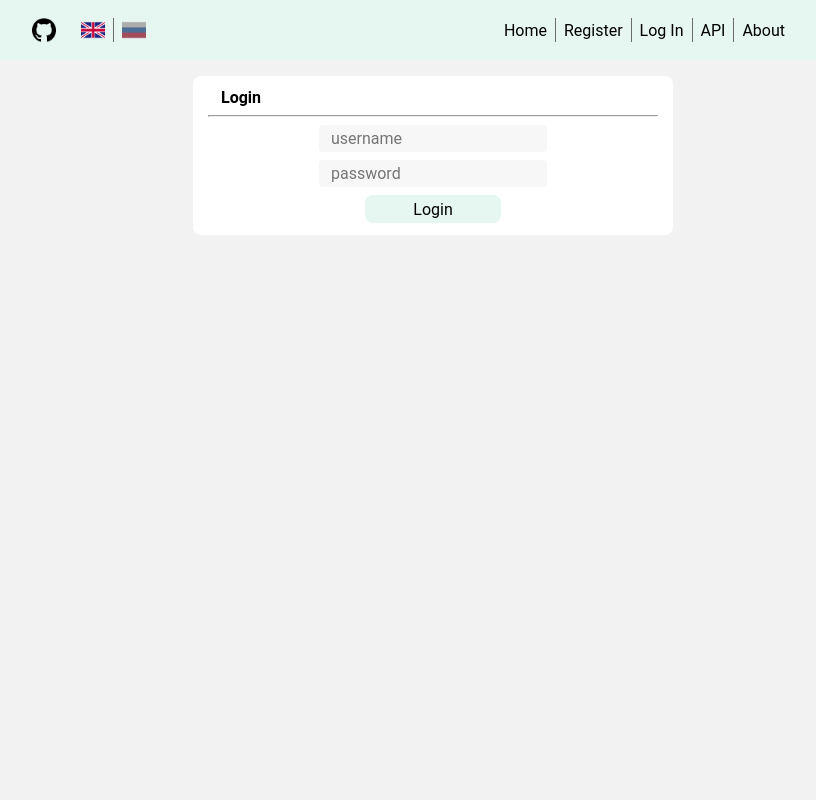
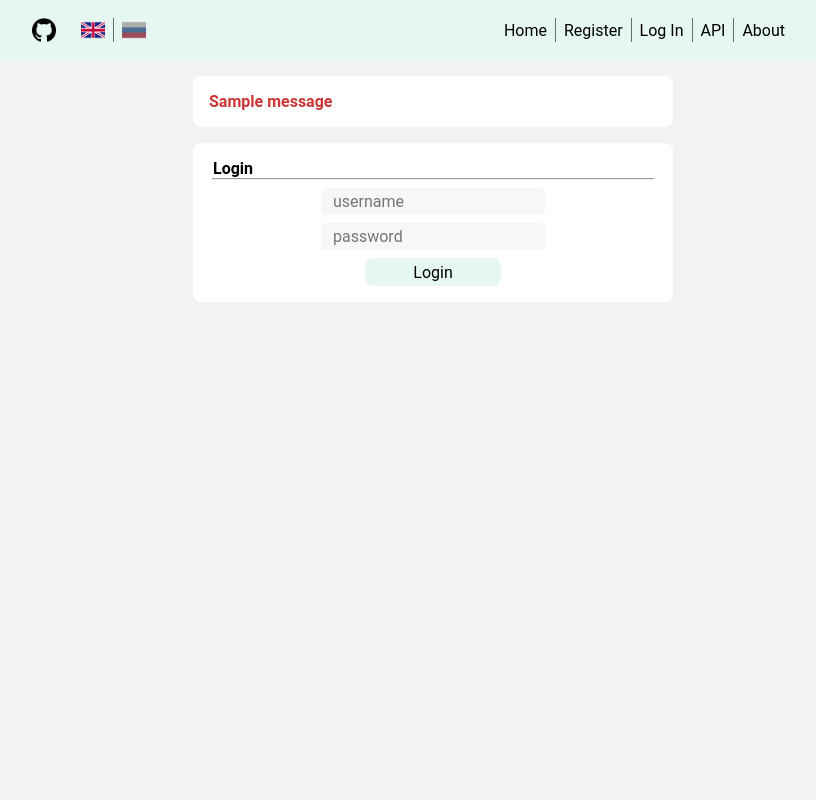
Before and after one commit to SaraFarron/Blog, a Django app: page /en/user/login in a window 1280 px wide. Shown: the whole page, without its empty margins (207-1023 px from the left). Run offline with Django 3.2, Linux system fonts and the light colour scheme; tables that the repository leaves empty hold one stand-in row (values such as "Sample post"); one stand-in notice (Sample message) is shown; parts of the project's set-up code (start-up, migrations or seed data) failed here and were passed over.

Commit message:
adjustments, login page messages(idk how to translate)

```diff
--- a/static/_scss/_common.scss
+++ b/static/_scss/_common.scss
@@ -50,8 +50,13 @@
     }
 }
 
+html {
+    overflow-y: scroll;
+}
+
 html, body {
     min-height: 100%;
+
 }
 
 body {
@@ -97,12 +102,16 @@
 
 p, h1, h3, h4, h5 {
     padding: 0px;
-    margin: 0px 8px 8px 8px;
-    text-indent: 8px;
+    //text-indent: 8px;
     overflow: hidden;
     text-overflow: ellipsis;
     overflow-wrap: anywhere;
+    margin: 0;
     //box-sizing: border-box;
+
+    & + & {
+        margin-top: 8px;
+    }
   }
 
 h2 {
@@ -114,6 +123,9 @@
     overflow: hidden;
 }
 
+h4 {
+    margin-left: 4px;
+}
 
 label {
     box-sizing: border-box;
@@ -132,7 +144,7 @@
     border-radius: 8px;
 
     position: relative;
-    padding: 12px;
+    padding: 16px;
     margin: 0px;
     margin-bottom: 16px;
     display: flex;
@@ -234,7 +246,7 @@
 }
 
 .pdb-4 {
-    padding-bottom: 4px;
+    padding-bottom: 8px; //too lazy to change all occurrences :)
 }
 
 .pd-0 {
@@ -270,11 +282,10 @@
 }
 
 input[type="text"],input[type="number"],input[type="password"],input[type="email"],textarea {
-    padding: 4px;
+    padding: 4px 12px;
     width: 100%;
     font-family: 'Roboto', Tahoma;
     font-size: 16px;
-    text-indent: 8px;
     display: block;
     border: 0;
     border-radius: 4px;
--- a/static/_scss/_posts.scss
+++ b/static/_scss/_posts.scss
@@ -1,8 +1,8 @@
 @import "common-vars.scss";
 
 .list-v {
-    $create-post-section-height: 306px;
-    $comment-post-section-height: 80px;
+    $create-post-section-height: 239px;
+    $comment-post-section-height: 78px;
 
     max-width: $postlist-max-width;
     min-width: $postlist-min-width;
@@ -192,3 +192,29 @@
     opacity: 0;
     transform: scale(0.8);
 }
+
+.post-stats {
+    justify-content:end;
+    width: 300px;
+
+    & > * {
+        margin: 0 !important;
+        width: 100% !important;
+
+        justify-self:end;
+    }
+
+    // & > :nth-child(1) {
+    //     max-width: 70px;
+    // }
+
+    // & > :nth-child(2) {
+    //     max-width: 70px;
+    // }
+
+    & > :nth-child(1) {
+        max-width: 100px;
+        display: flex;
+        justify-content: end;
+    }
+}
--- a/static/_scss/_profile.scss
+++ b/static/_scss/_profile.scss
@@ -21,12 +21,14 @@
 
 .profile-list {
     width: -webkit-fill-available;
+
     position: relative;
     top: 0;
     opacity: 1;
     transform: translate0(100%);
-    transition: opacity 1000ms ease-in-out,
-    transform 500ms ease-in-out;
+    transition: opacity 1.5s ease-in-out,
+                transform 500ms ease-in-out,
+                height 500ms ease-in-out;
 }
 
 .profile-list.hidden {
--- a/static/css/bundle.css
+++ b/static/css/bundle.css
@@ -5,6 +5,10 @@
   100% {
     visibility: hidden;
   }
+}
+
+html {
+  overflow-y: scroll;
 }
 
 html, body, body.dark {
@@ -54,11 +58,14 @@
 
 p, h1, h3, h4, h5 {
   padding: 0px;
-  margin: 0px 8px 8px 8px;
-  text-indent: 8px;
   overflow: hidden;
   text-overflow: ellipsis;
   overflow-wrap: anywhere;
+  margin: 0;
+}
+
+p + p, h1 + p, h3 + p, h4 + p, h5 + p, p + h1, h1 + h1, h3 + h1, h4 + h1, h5 + h1, p + h3, h1 + h3, h3 + h3, h4 + h3, h5 + h3, p + h4, h1 + h4, h3 + h4, h4 + h4, h5 + h4, p + h5, h1 + h5, h3 + h5, h4 + h5, h5 + h5 {
+  margin-top: 8px;
 }
 
 h2 {
@@ -68,6 +75,10 @@
   text-overflow: ellipsis;
   white-space: nowrap;
   overflow: hidden;
+}
+
+h4 {
+  margin-left: 4px;
 }
 
 label {
@@ -85,7 +96,7 @@
   background-color: white;
   border-radius: 8px;
   position: relative;
-  padding: 12px;
+  padding: 16px;
   margin: 0px;
   margin-bottom: 16px;
   display: flex;
@@ -222,11 +233,10 @@
 }
 
 input[type="text"], input[type="number"], input[type="password"], input[type="email"], textarea {
-  padding: 4px;
+  padding: 4px 12px;
   width: 100%;
   font-family: 'Roboto', Tahoma;
   font-size: 16px;
-  text-indent: 8px;
   display: block;
   border: 0;
   border-radius: 4px;
--- a/templates/blog/about.html
+++ b/templates/blog/about.html
@@ -8,7 +8,7 @@
     <div class="container-row mgb-16">
         {% include 'change-theme-button.html' %}
     </div>
-    <div class="container pdb-4">
+    <div class="container">
         {% trans 'welcome_page' %}
     </div>
 </div>
--- a/templates/blog/comment/comment-list.html
+++ b/templates/blog/comment/comment-list.html
@@ -27,7 +27,7 @@
                     </div>
                 {% endif %}
             </div>
-            <div class="container-row"><p>{{comment.text}}</p></div>
+            <div class="container-row mgb-8"><p>{{comment.text}}</p></div>
             <div class="container-row">
                 <button class="btn-submit  mgr-8" id="expand-reply-{{comment.id}}"
                 onclick="Expand('reply-comment-{{comment.id}}', 'expand-reply-{{comment.id}}', 'submit-reply-{{comment.id}}','cancel-reply-{{comment.id}}')">
--- a/templates/blog/comment/reply-list.html
+++ b/templates/blog/comment/reply-list.html
@@ -24,7 +24,7 @@
         {% endif %}
     </div>
     <div class="container-row mgl-8"><p class="mgl-8">{{reply.text}}</p></div>
-    <div class="container-row pdl-8 mgr-8">
+    <div class="container-row pdl-8 mgr-8 mgt-8">
         <div class="pos-right">
             {% include 'blog/comment/reply-rating.html' %}
         </div>
--- a/templates/user/login.html
+++ b/templates/user/login.html
@@ -6,6 +6,15 @@
 {% endblock%}
 {% block content %}
 <div class="list-v-narrow">
+    {% if messages %}
+    <div class="container">
+        {% for message in messages %}
+            <div class="alert">
+                <strong class="red">{{ message }}</strong>
+            </div>
+        {% endfor %}
+    </div>
+    {% endif %}
     <div class="container">
         <div class="container-col">
             <div>
--- a/templates/user/profile-comment-list.html
+++ b/templates/user/profile-comment-list.html
@@ -1,7 +1,7 @@
 {% load i18n %}
 {% load static %}
 {% for comment in comments %}
-    <div class="container {% if comment.replies.all|length == 0 %}pdb-4{%endif%}">
+    <div class="container">
         <div class="container-col">
             <!-- NOT IMPLEMENTED
             <div class="container popup-hidden" id="popup-delete-{{comment.id}}">
@@ -32,7 +32,7 @@
             <div class="container-row">
                 <p>{{comment.text}}</p>
             </div>
-            <div class="container-row mgb-8">
+            <div class="container-row mgt-8">
                 <div class="pos-right">
                     {% include 'blog/comment/comment-rating.html' %}
                 </div>
--- a/templates/user/profile.html
+++ b/templates/user/profile.html
@@ -19,7 +19,7 @@
     </div>
 
     <div class="container profile">
-        <div class="container-row mgb-8 mgl-8 mgt-8">
+        <div class="container-row mgb-8 mgt-8">
             <div class="container-col mgr-8">
                 <img class="profile-pic" type="userpic" src=
                 {% if user.profile_picture %}"{{ user.profile_picture.url }}"
@@ -29,14 +29,14 @@
             <div class="container-col mgr-a">
                 <h4> {% trans 'email' %}: {{ user.email }}</h4>
                 <h4> {% trans 'phone' %}: {{ user.phone }}</h4>
-                <h4> {% trans 'skype' %}: {{ user.skype }}</h4>
+                <h4> {% trans 'skype' %}: {%if user.skype != None%}{{user.skype}}{%else%}{%trans 'Not specified'%}{%endif%}</h4>
                 <h4> {% trans 'rating' %}: {{ user.rating }}</h4>
                 <h4> {% trans 'number of posts' %}: {{ posts|length }}</h4>
                 <h4> {% trans 'number of comments' %}: {{ comments|length }}</h4>
                 <h4> {% trans 'registration date' %}: {{ user.date_created }}</h4>
             </div>
         </div>
-        <div class="container-row">
+        <div class="container-row mgb-8">
             <h1 id="name">{{ user.name }}</h1>
         </div>
         {% if request_guest == user %}
```
Also changed, not shown: other parts of static/css/bundle.css (+23 -5 lines), static/javascript/change_pages.js (+15 -2 lines), templates/blog/post/post-creation-form.html (+3 -6 lines), templates/blog/post/postlist-item.html (+4 -4 lines), templates/blog/post/postpage-post.html (+4 -4 lines), templates/user/profile-settings.html (+4 -3 lines), locale/en/LC_MESSAGES/django.po, locale/ru/LC_MESSAGES/django.po, 1 other file.
